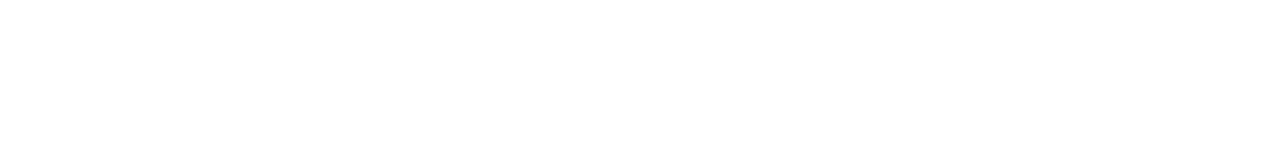
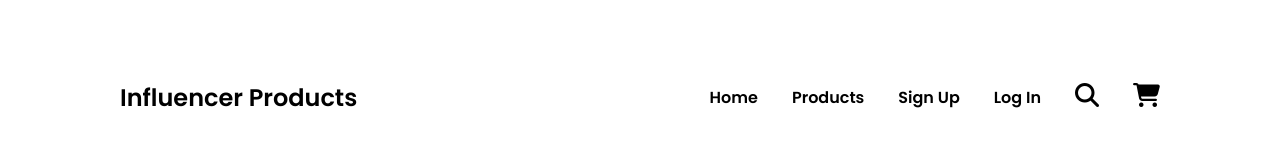
Before and after one commit to saikat66/assignment-2, a plain HTML site: page index.html in a window 1280 px wide. Drawn offline with Linux system fonts and the light colour scheme.

Commit message:
header bar added

```diff
--- a/index.html
+++ b/index.html
@@ -5,11 +5,33 @@
     <meta http-equiv="X-UA-Compatible" content="IE=edge">
     <meta name="viewport" content="width=device-width, initial-scale=1.0">
     <title>Influence Gear</title>
+    <!-- Utilities start -->
+    <script src="https://kit.fontawesome.com/c418c8a9a4.js"crossorigin="anonymous"></script>
+    <!-- Utilities end -->
     <!-- Stylesheet start -->
     <link rel="stylesheet" href="styles/style.css">
     <!-- Stylesheet end -->
 </head>
 <body>
-
+    <!-- Header start -->
+    <header class="container">
+        <nav class="header-bar">
+            <div class="site-title">
+                <h2>Influencer Products</h2>
+            </div>
+            <div class="menu-items">
+                <span>
+                    <a href="">Home</a></li>
+                    <a href="">Products</a>
+                    <a href="">Sign Up</a>
+                    <a href="">Log In</a>
+                </span>
+                <span>
+                    <a href=""><i class="fas fa-search"></i></a>
+                    <a href=""><i class="fas fa-shopping-cart"></i></a>
+                </span>
+            </div>
+        </nav>
+    </header>
 </body>
 </html>
--- a/styles/style.css
+++ b/styles/style.css
@@ -0,0 +1,36 @@
+/* Utilities */
+@import url('https://fonts.googleapis.com/css2?family=Poppins:wght@600&display=swap');
+
+/* Utilities end */
+body {
+    font-family: 'Poppins', sans-serif;
+    margin: 60px 120px 0 120px;
+}
+
+/* Header bar styles start */
+.header-bar {
+    display: flex;
+    justify-content: space-between;
+}
+
+.menu-items {
+    display: flex;
+    align-items: center;
+}
+
+.menu-items span {
+    display: flex;
+}
+
+.menu-items span a {
+    text-decoration: none;
+    margin-left: 34px;
+    font-size: 16px;
+    color: black;
+}
+
+.menu-items span .fas {
+    font-size: 24px;
+}
+
+/* Header bar styles end */
```
